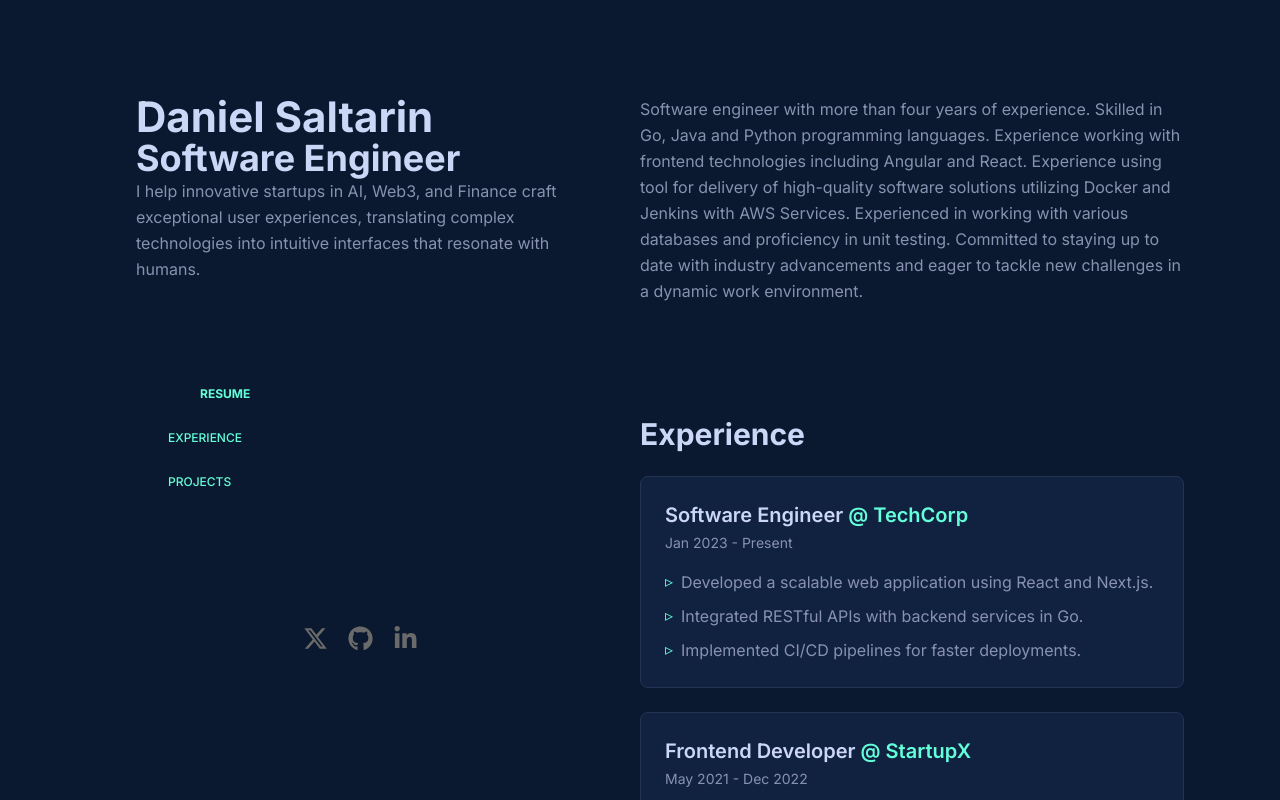
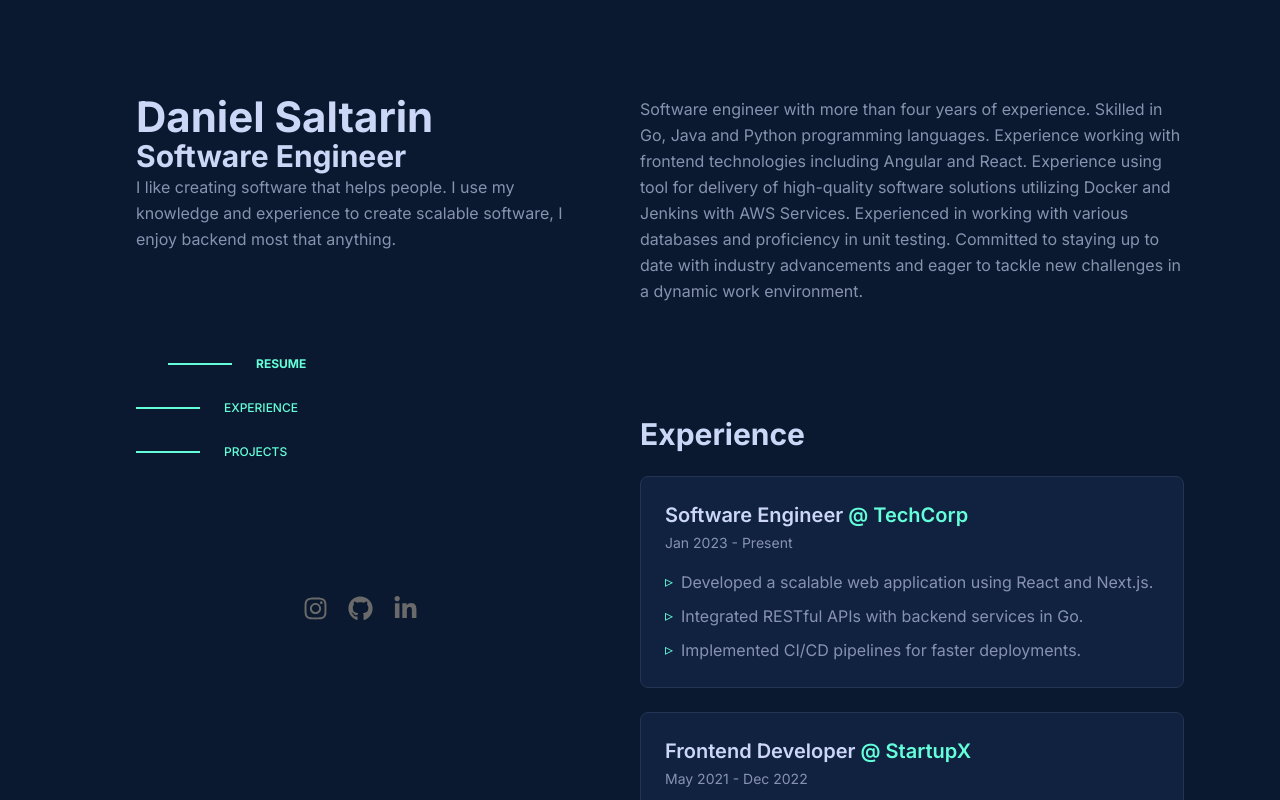
Before and after one commit to dgsaltarin/portfolio, a Next.js app: page / in a window 1280 px wide. Shown: the top 800 px of the page. Built offline with nearby package versions, Linux system fonts and the light colour scheme.

Commit message:
claning and adding new information

```diff
--- a/src/app/components/sections/Content.tsx
+++ b/src/app/components/sections/Content.tsx
@@ -1,13 +1,5 @@
 import { JSXElementConstructor, ReactElement } from "react";
-import { FaGithub, FaLinkedinIn } from "react-icons/fa";
-import { FaXTwitter } from "react-icons/fa6";
-
-export const navItems: { name: string; href: string }[] = [
-  { name: "about", href: "/#about" },
-  { name: "experience", href: "/#experience" },
-  { name: "projects", href: "/#projects" },
-  { name: "blog", href: "/#blog" },
-];
+import { FaGithub, FaLinkedinIn, FaInstagram } from "react-icons/fa";
 
 export const socialLinks: {
   id: string;
@@ -15,9 +7,9 @@
   icon: ReactElement<any, string | JSXElementConstructor<any>>;
 }[] = [
   {
-    id: "Twitter",
-    url: "https://www.twitter.com/dgsaltarin",
-    icon: <FaXTwitter size={25} color="#6A6A6A" />,
+    id: "Instagram",
+    url: "https://www.instagram.com/dgsaltarin",
+    icon: <FaInstagram size={25} color="#6A6A6A" />,
   },
   {
     id: "GitHub",
--- a/src/app/components/sections/Experience.tsx
+++ b/src/app/components/sections/Experience.tsx
@@ -23,7 +23,7 @@
   },
 ];
 
-function ExperienceSection() {
+function Experience() {
   return (
     <section id="experience" className="max-w-3xl mx-auto py-12 lg:py-24">
       <h2 className="text-3xl font-bold text-[#ccd6f6] mb-6">Experience</h2>
@@ -36,4 +36,4 @@
   );
 }
 
-export default ExperienceSection;
+export default Experience;
--- a/src/app/components/sections/Hero.tsx
+++ b/src/app/components/sections/Hero.tsx
@@ -1,15 +1,15 @@
-function AboutSection() {
+function Hero() {
   return (
     <div>
       <h1 className="text-[42px] font-bold lg:text-start">Daniel Saltarin</h1>
-      <h2>Software Engineer</h2>
+      <h3>Software Engineer</h3>
       <p>
-        I help innovative startups in AI, Web3, and Finance craft exceptional
-        user experiences, translating complex technologies into intuitive
-        interfaces that resonate with humans.
+        I like creating software that helps people. I use my knowledge and
+        experience to create scalable software, I enjoy backend most that
+        anything.
       </p>
     </div>
   );
 }
 
-export default AboutSection;
+export default Hero;
--- a/src/app/components/sections/Navigation.tsx
+++ b/src/app/components/sections/Navigation.tsx
@@ -28,7 +28,7 @@
                   }`}
                 >
                   <span
-                    className={`nav-indicator h-px w-6 bg-slate-600 transition-all ${
+                    className={`nav-indicator h-px w-16 bg-slate-600 transition-all ${
                       isActive
                         ? "w-12 h-2 bg-blue-500"
                         : "bg-slate-600 group-hover:w-12 group-hover:bg-blue-500 group-hover:h-px"
--- a/src/app/components/sections/Projects.tsx
+++ b/src/app/components/sections/Projects.tsx
@@ -1,4 +1,4 @@
-function ProjectsSection() {
+function Projects() {
   return (
     <div>
       <h3>Projects</h3>
@@ -7,4 +7,4 @@
   );
 }
 
-export default ProjectsSection;
+export default Projects;
--- a/src/app/components/sections/Resume.tsx
+++ b/src/app/components/sections/Resume.tsx
@@ -1,4 +1,4 @@
-function ResumeSection() {
+function About() {
   return (
     <div>
       <p>
@@ -15,4 +15,4 @@
   );
 }
 
-export default ResumeSection;
+export default About;
--- a/src/app/globals.css
+++ b/src/app/globals.css
@@ -71,6 +71,21 @@
 }
 
 /* === NAVIGATION === */
+@layer components {
+  .nav-indicator {
+    @apply inline-block align-middle mr-4 h-px w-8 bg-[var(--primary-color)];
+  }
+
+  .group:hover .nav-indicator,
+  .group:focus-within .nav-indicator {
+    @apply bg-[var(--primary-color)] w-16 h-0.5;
+  }
+
+  .nav-indicator.active,
+  .group .nav-indicator {
+    @apply bg-[var(--primary-color)] w-16 h-0.5;
+  }
+}
 
 /* === BUTTONS === */
 .btn {
--- a/src/app/page.tsx
+++ b/src/app/page.tsx
@@ -1,10 +1,10 @@
 "use client";
-import AboutSection from "./components/sections/Hero";
+import Hero from "./components/sections/Hero";
 import NavigationSection from "./components/sections/Navigation";
 import SocialLinks from "./components/sections/SocialLinks";
-import ExperienceSection from "./components/sections/Experience";
-import ProjectsSection from "./components/sections/Projects";
-import ResumeSection from "./components/sections/Resume";
+import Experience from "./components/sections/Experience";
+import Projects from "./components/sections/Projects";
+import About from "./components/sections/Resume";
 
 export default function Home() {
   return (
@@ -14,7 +14,7 @@
         <div className="lg:flex lg:justify-between lg:items-start">
           <header className="lg:sticky lg:top-0 lg:flex lg:max-h-screen lg:w-1/2 lg:flex-col lg:justify-between lg:py-24 xl:px-10">
             <div>
-              <AboutSection />
+              <Hero />
               <NavigationSection />
             </div>
             <div>
@@ -26,13 +26,13 @@
             className="flex flex-col pt-6 lg:pt-24 lg:w-1/2 lg:py-16 gap-4"
           >
             <section id="resume">
-              <ResumeSection />
+              <About />
             </section>
             <section id="experience">
-              <ExperienceSection />
+              <Experience />
             </section>
             <section id="projects">
-              <ProjectsSection />
+              <Projects />
             </section>
           </main>
         </div>
```
